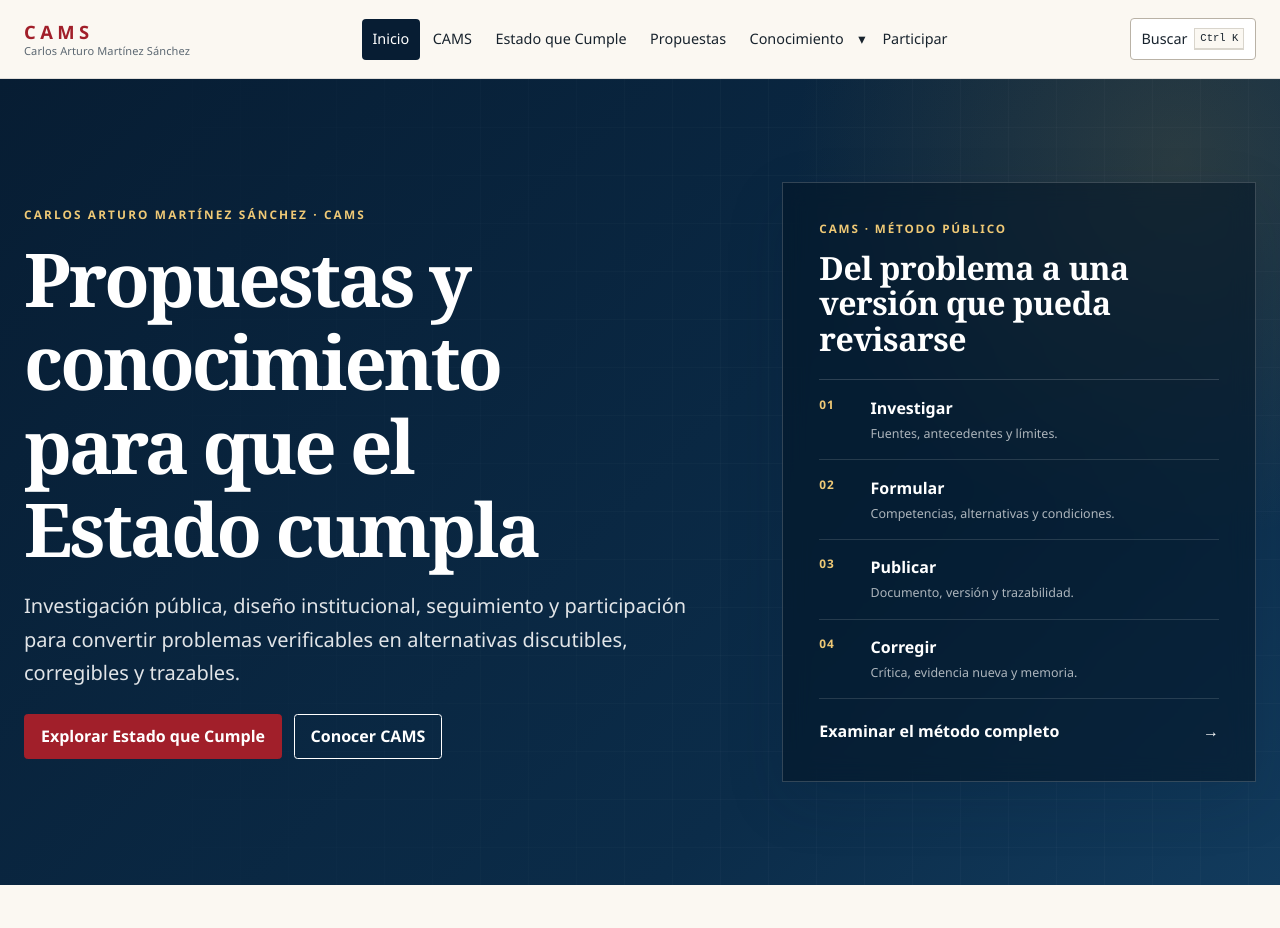
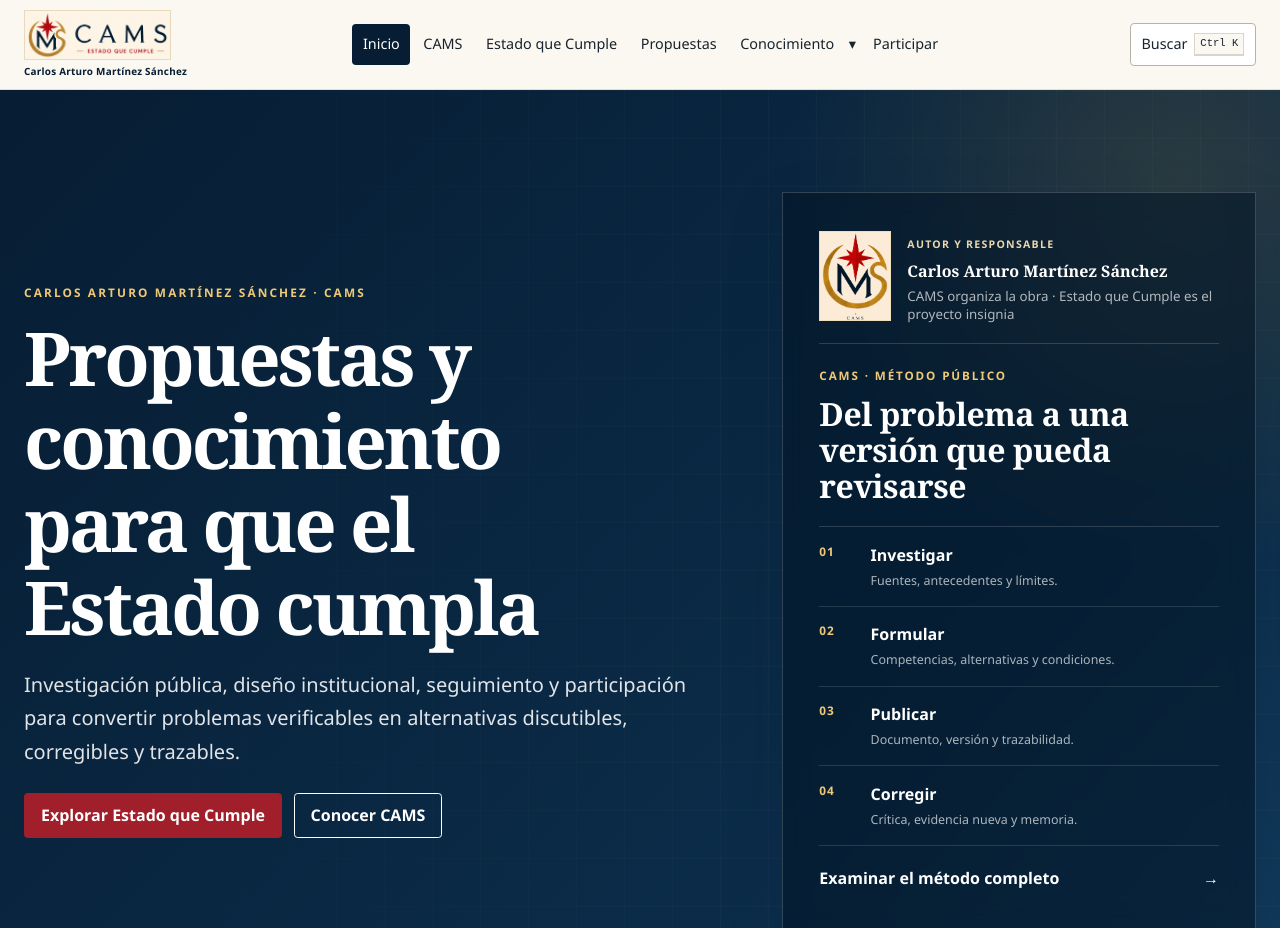
Before and after one commit to camscarlosmartinez/camscarlosmartinez.github.io, an Astro site: page / in a window 1280 px wide. Shown: the top 928 px of the page. Built offline with nearby package versions, Linux system fonts and the light colour scheme; Astro itself is replaced by a stand-in of ours.

Commit message:
Restaurar identidad visual y branding CAMS en Astro

```diff
--- /dev/null
+++ b/src/components/brand/BrandEmblem.astro
@@ -0,0 +1,8 @@
+---
+interface Props { class?: string; }
+const { class: className = '' } = Astro.props;
+---
+<figure class:list={['brand-emblem', className]}>
+  <div class="brand-emblem__image"><img src="/assets/branding/emblema-cams.png" width="799" height="1082" alt="Emblema CAMS" decoding="async" fetchpriority="high" /></div>
+  <figcaption><span>Autor y responsable</span><strong>Carlos Arturo Martínez Sánchez</strong><small>CAMS organiza la obra · Estado que Cumple es el proyecto insignia</small></figcaption>
+</figure>
--- /dev/null
+++ b/src/components/brand/BrandLogo.astro
@@ -0,0 +1,8 @@
+---
+interface Props { compact?: boolean; class?: string; }
+const { compact = false, class: className = '' } = Astro.props;
+---
+<a class:list={['brand-logo', { 'brand-logo--compact': compact }, className]} href="/" aria-label="CAMS — Carlos Arturo Martínez Sánchez, inicio">
+  <img src="/assets/branding/logo-cams.png" width="1200" height="414" alt="CAMS, Estado que Cumple" decoding="async" />
+  <span class="brand-logo__author">Carlos Arturo Martínez Sánchez</span>
+</a>
--- /dev/null
+++ b/src/components/brand/BrandPattern.astro
@@ -0,0 +1,5 @@
+---
+interface Props { tone?: 'light' | 'dark'; }
+const { tone = 'light' } = Astro.props;
+---
+<div class:list={['brand-pattern', `brand-pattern--${tone}`]} aria-hidden="true"><i></i><i></i><i></i></div>
--- /dev/null
+++ b/src/components/brand/BrandSeal.astro
@@ -0,0 +1,7 @@
+---
+interface Props { size?: 'small' | 'medium'; decorative?: boolean; class?: string; }
+const { size = 'small', decorative = false, class: className = '' } = Astro.props;
+---
+<span class:list={['brand-seal', `brand-seal--${size}`, className]} aria-hidden={decorative ? 'true' : undefined}>
+  <img src="/assets/branding/sello-cams.png" width="800" height="814" alt={decorative ? '' : 'Sello editorial CAMS — Estado que Cumple'} loading="lazy" decoding="async" />
+</span>
--- /dev/null
+++ b/src/components/brand/BrandSignature.astro
@@ -0,0 +1,6 @@
+---
+import BrandSeal from './BrandSeal.astro';
+interface Props { context?: string; compact?: boolean; }
+const { context = 'Autoría y responsabilidad editorial', compact = false } = Astro.props;
+---
+<div class:list={['brand-signature', { 'brand-signature--compact': compact }]}><BrandSeal size="small" decorative /><div><span>{context}</span><strong>Carlos Arturo Martínez Sánchez</strong><small>CAMS · identidad pública personal</small></div></div>
--- a/src/components/global/Footer.astro
+++ b/src/components/global/Footer.astro
@@ -1,5 +1,8 @@
+---
+import BrandSignature from '../brand/BrandSignature.astro';
+---
 <footer class="site-footer"><div class="container footer-grid">
-  <div><strong>CAMS</strong><p>Identidad pública personal y archivo independiente de Carlos Arturo Martínez Sánchez.</p></div>
+  <div><BrandSignature context="Firma editorial" compact /><p>Identidad pública personal y archivo independiente de Carlos Arturo Martínez Sánchez.</p></div>
   <nav aria-label="Información editorial"><a href="/cams/criterios-y-transparencia/">Criterios y transparencia</a><a href="/accesibilidad/">Accesibilidad</a><a href="/privacidad-y-datos/">Privacidad y datos</a><a href="/archivo/">Archivo</a></nav>
   <p class="footer-note">Estado que Cumple es una propuesta ciudadana, técnica y programática; no es una política oficial adoptada.</p>
 </div></footer>
--- a/src/components/global/Header.astro
+++ b/src/components/global/Header.astro
@@ -1,4 +1,5 @@
 ---
+import BrandLogo from '../brand/BrandLogo.astro';
 const { currentPath = '/' } = Astro.props;
 const primary = [
   ['/', 'Inicio'], ['/cams/', 'CAMS'], ['/estado-que-cumple/', 'Estado que Cumple'],
@@ -10,7 +11,7 @@ const knowledgeActive = currentPath.startsWith('/conocimiento') || knowledge.som
 ---
 <header class="site-header">
   <div class="container header-inner">
-    <a class="brand" href="/" aria-label="CAMS, inicio"><strong>CAMS</strong><span>Carlos Arturo Martínez Sánchez</span></a>
+    <BrandLogo compact />
     <div class="header-actions">
       <button class="search-trigger" type="button" data-search-open aria-controls="command-palette" aria-expanded="false">Buscar <kbd>Ctrl K</kbd></button>
       <button class="menu-toggle" type="button" data-menu-toggle aria-controls="primary-nav" aria-expanded="false">Menú</button>
--- a/src/layouts/BaseLayout.astro
+++ b/src/layouts/BaseLayout.astro
@@ -6,11 +6,16 @@ import Footer from '../components/global/Footer.astro';
 import SeoHead from '../components/global/SeoHead.astro';
 import CommandPalette from '../components/global/CommandPalette.astro';
 import Breadcrumbs from '../components/global/Breadcrumbs.astro';
+import BrandSignature from '../components/brand/BrandSignature.astro';
+import BrandPattern from '../components/brand/BrandPattern.astro';
 interface Props { title: string; description: string; currentPath?: string; type?: string; jsonLd?: Record<string, unknown>; }
 const { title, description, currentPath = Astro.url.pathname, type = 'website', jsonLd } = Astro.props;
 const fullTitle = title === 'CAMS' ? 'CAMS — Carlos Arturo Martínez Sánchez' : `${title} · CAMS`;
 const site = Astro.site ?? new URL('https://camscarlosmartinez.github.io');
 const canonical = new URL(Astro.url.pathname, site).toString();
+const brandedContext = currentPath.startsWith('/cams/') || ['/documentos/', '/archivo/'].includes(currentPath);
+const patternedContext = currentPath.startsWith('/estado-que-cumple/') || ['/documentos/', '/archivo/', '/404.html'].includes(currentPath);
+const signatureLabel = currentPath.startsWith('/cams/criterios-y-transparencia/') ? 'Responsabilidad editorial' : currentPath === '/documentos/' ? 'Biblioteca y autoría' : currentPath === '/archivo/' ? 'Custodia y memoria editorial' : 'Autor y responsable de CAMS';
 ---
 <!doctype html>
 <html lang="es-CO">
@@ -29,7 +34,9 @@ const canonical = new URL(Astro.url.pathname, site).toString();
     <SkipLink />
     <Header currentPath={currentPath} />
     <main id="contenido" tabindex="-1">
+      {patternedContext && <BrandPattern tone="light" />}
       {currentPath !== '/' && <div class="container" style="padding-top:1rem"><Breadcrumbs items={[{label:'Inicio',href:'/'},{label:title}]} /></div>}
+      {brandedContext && <div class="container brand-context"><BrandSignature context={signatureLabel} /></div>}
       <slot />
     </main>
     <Footer />
--- a/src/pages/index.astro
+++ b/src/pages/index.astro
@@ -1,6 +1,7 @@
 ---
 import BaseLayout from '../layouts/BaseLayout.astro';
 import DocumentCard from '../components/global/DocumentCard.astro';
+import BrandEmblem from '../components/brand/BrandEmblem.astro';
 
 const desc = 'Plataforma personal de Carlos Arturo Martínez Sánchez para investigación pública, diseño institucional, propuestas, seguimiento y participación.';
 ---
@@ -36,6 +37,7 @@ const desc = 'Plataforma personal de Carlos Arturo Martínez Sánchez para inves
       </div>
 
       <aside class="home-hero__panel" aria-labelledby="home-method-title">
+        <BrandEmblem class="home-brand-emblem" />
         <p class="home-hero__panel-code">CAMS · Método público</p>
         <h2 id="home-method-title">Del problema a una versión que pueda revisarse</h2>
         <ol class="home-method" aria-label="Método CAMS resumido">
--- a/src/styles/global.css
+++ b/src/styles/global.css
@@ -1248,3 +1248,128 @@ th {
     transition-duration: 0.01ms !important;
   }
 }
+
+/* Sistema de marca CAMS */
+.brand-logo {
+  grid-column: 1;
+  display: grid;
+  grid-template-columns: 9.2rem;
+  gap: 0.15rem;
+  color: var(--navy);
+  text-decoration: none;
+}
+
+.brand-logo img {
+  display: block;
+  width: 9.2rem;
+  height: auto;
+  aspect-ratio: 1200 / 414;
+  object-fit: cover;
+  border: 1px solid rgba(180, 135, 47, 0.28);
+}
+
+.brand-logo__author {
+  font-size: 0.62rem;
+  font-weight: 700;
+  letter-spacing: 0.025em;
+  white-space: nowrap;
+}
+
+.brand-emblem {
+  display: grid;
+  grid-template-columns: 4.5rem 1fr;
+  align-items: center;
+  gap: 1rem;
+  margin: 0 0 1.35rem;
+  padding-bottom: 1.25rem;
+  border-bottom: 1px solid rgba(255, 255, 255, 0.16);
+}
+
+.brand-emblem__image {
+  width: 4.5rem;
+  height: 5.6rem;
+  overflow: hidden;
+  border: 1px solid rgba(234, 215, 174, 0.7);
+  background: #fbf1df;
+}
+
+.brand-emblem img {
+  width: 100%;
+  height: 100%;
+  object-fit: cover;
+  object-position: 50% 34%;
+}
+
+.brand-emblem figcaption,
+.brand-emblem strong,
+.brand-emblem small {
+  display: block;
+}
+
+.brand-emblem figcaption > span,
+.brand-signature span {
+  color: var(--gold-soft);
+  font-size: 0.66rem;
+  font-weight: 800;
+  letter-spacing: 0.12em;
+  text-transform: uppercase;
+}
+
+.brand-emblem strong {
+  margin: 0.12rem 0;
+  font-family: var(--serif);
+  font-size: 1rem;
+}
+
+.brand-emblem small { color: rgba(255, 255, 255, 0.68); line-height: 1.35; }
+
+.brand-seal { display: inline-block; flex: 0 0 auto; overflow: hidden; border-radius: 50%; background: #fbf1df; }
+.brand-seal--small { width: 4.25rem; height: 4.25rem; }
+.brand-seal--medium { width: 7rem; height: 7rem; }
+.brand-seal img { display: block; width: 100%; height: 100%; object-fit: cover; }
+
+.brand-signature {
+  display: flex;
+  align-items: center;
+  gap: 1rem;
+  width: fit-content;
+  max-width: 100%;
+  padding: 0.8rem 1rem 0.8rem 0.8rem;
+  border: 1px solid rgba(180, 135, 47, 0.42);
+  background: var(--navy);
+  color: var(--white);
+}
+
+.brand-signature strong,
+.brand-signature small { display: block; }
+.brand-signature strong { font-family: var(--serif); line-height: 1.25; }
+.brand-signature small { color: #c7d2dc; font-size: 0.76rem; }
+.brand-signature--compact { padding: 0; border: 0; background: transparent; }
+.brand-signature--compact .brand-seal { width: 3.6rem; height: 3.6rem; }
+
+.brand-context { position: relative; z-index: 2; margin-top: 1.25rem; }
+.page-hero .brand-signature { margin-top: 1.5rem; background: rgba(3, 20, 36, 0.62); }
+
+main { position: relative; overflow: hidden; }
+.brand-pattern { position: absolute; z-index: 0; top: 5.5rem; right: -3rem; width: 13rem; height: 13rem; pointer-events: none; opacity: 0.06; }
+.brand-pattern i { position: absolute; inset: 18%; border: 2px solid var(--navy); transform: rotate(45deg); }
+.brand-pattern i:nth-child(2) { inset: 34%; border-color: var(--red); }
+.brand-pattern i:nth-child(3) { inset: 46% 8%; border-width: 1px 0 0; border-color: var(--gold); transform: rotate(-45deg); }
+.brand-pattern--dark { opacity: 0.1; }
+
+.site-footer .brand-signature { margin-bottom: 1rem; }
+
+@media (max-width: 1120px) {
+  .brand-logo { grid-template-columns: 7.6rem; }
+  .brand-logo img { width: 7.6rem; }
+  .brand-logo__author { display: none; }
+}
+
+@media (max-width: 640px) {
+  .brand-logo { grid-template-columns: 6.4rem; }
+  .brand-logo img { width: 6.4rem; }
+  .brand-emblem { grid-template-columns: 3.8rem 1fr; }
+  .brand-emblem__image { width: 3.8rem; height: 4.7rem; }
+  .brand-signature { width: 100%; }
+  .brand-pattern { width: 9rem; height: 9rem; right: -4rem; }
+}
```
